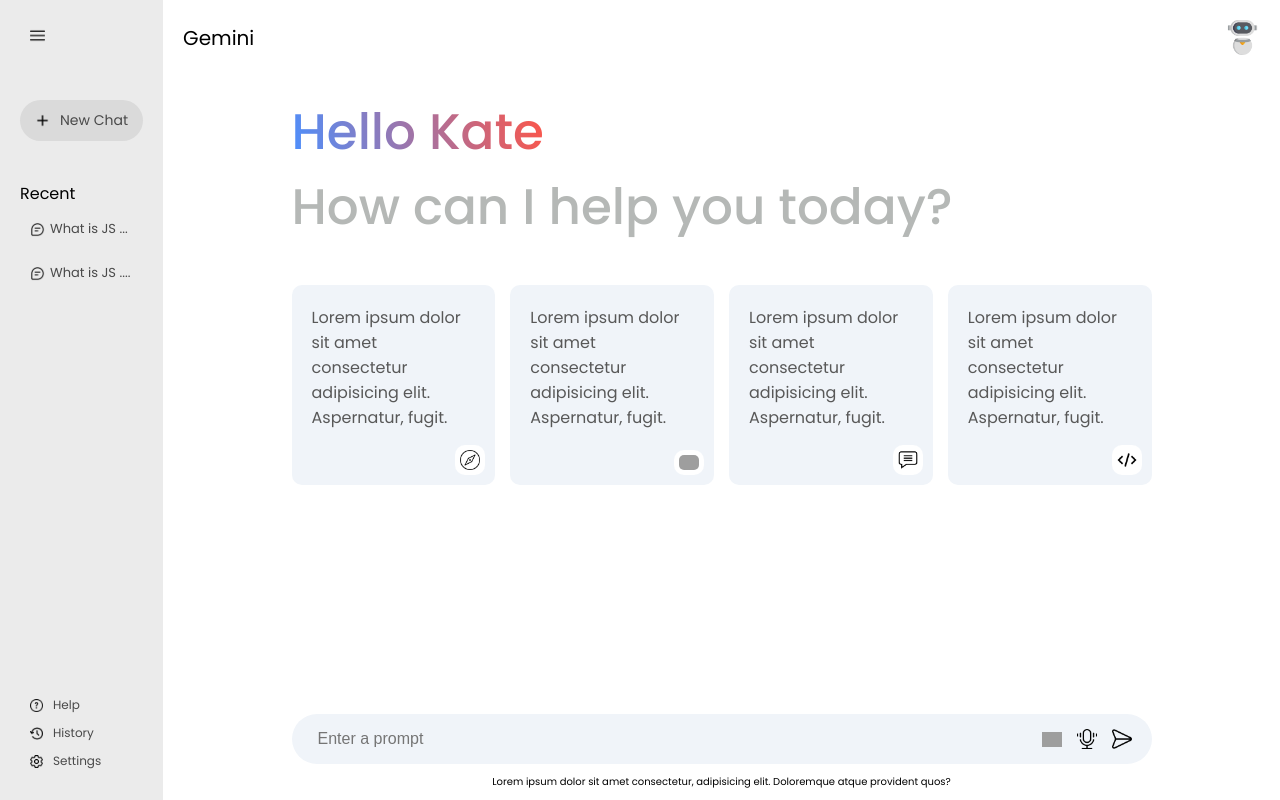
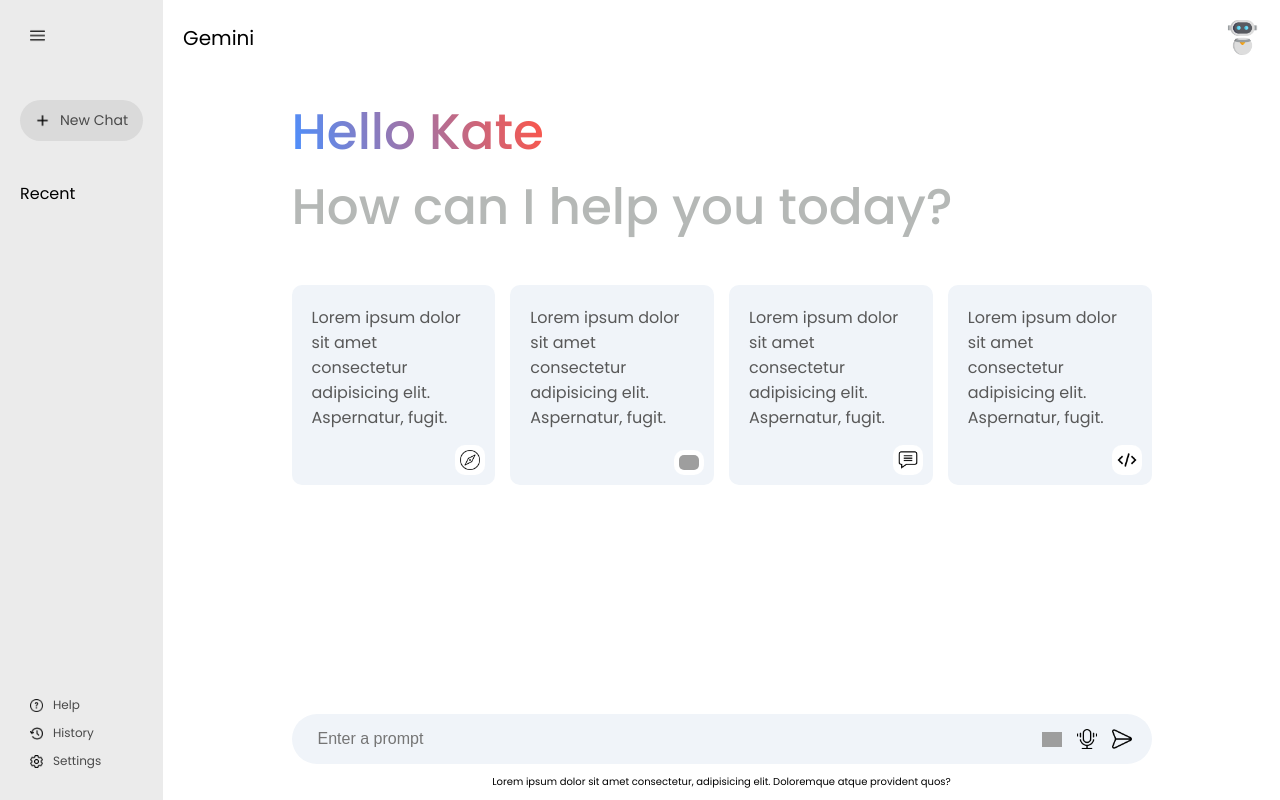
Before and after one commit to harishihan-c/Gemini-Clone, a React (Vite) app: page / in a window 1280 px wide. Both pictures are taken after a click on the picture 37 px from the left and 35 px from the top of the page. Built offline with nearby package versions, Linux system fonts and the light colour scheme; grey boxes are pictures that could not be loaded.

Commit message:
ft: logic added for recent button on side bar

```diff
--- a/src/Context/context.jsx
+++ b/src/Context/context.jsx
@@ -17,13 +17,25 @@
     }, 75 * index);
   };
 
-  const onSent = async () => {
+  const newChat = () => {
+    setShowResult(false);
+    setLoading(false);
+  };
+
+  const onSent = async (prompt) => {
     setResponse("");
     setShowResult(true);
     setLoading(true);
-    setRecentPrompt(input);
+    let AIresponse;
 
-    const AIresponse = await generate(input);
+    if (prompt !== undefined) {
+      setRecentPrompt(prompt);
+      AIresponse = await generate(prompt);
+    } else {
+      setRecentPrompt(input);
+      setPrevPrompt((prev) => [...prev, input]);
+      AIresponse = await generate(input);
+    }
 
     let responseArray = AIresponse.split("**");
     let newResponse = "";
@@ -43,9 +55,9 @@
       const nextWord = newResponseArray[i];
       delayPara(i, nextWord + " ");
     }
+
     setLoading(false);
     setInput("");
-    setPrevPrompt(input);
   };
 
   const contextValue = {
@@ -59,6 +71,8 @@
     recentPrompt,
     setRecentPrompt,
     response,
+    prevPrompt,
+    newChat
   };
 
   return (
--- a/src/components/SideBar/SideBar.jsx
+++ b/src/components/SideBar/SideBar.jsx
@@ -1,16 +1,29 @@
-import { useState } from "react";
+import { useContext, useState } from "react";
 import "./SideBar.css";
 import { assets } from "../../assets/assets";
+import { Context } from "../../Context/context";
 
 const SideBar = () => {
+  const { onSent, prevPrompt, setRecentPrompt, newChat } = useContext(Context);
+
   const [extended, setExtended] = useState(false);
+
+  const loadPrompt = async (prompt) => {
+    setRecentPrompt(prompt);
+    await onSent(prompt);
+  };
 
   return (
     <div className="sidebar">
       <div className="top">
-        <img onClick={() => setExtended( prev => !prev)} className="menu" src={assets.menu} alt="" />
+        <img
+          onClick={() => setExtended((prev) => !prev)}
+          className="menu"
+          src={assets.menu}
+          alt=""
+        />
 
-        <div className="new-chat">
+        <div className="new-chat" onClick={() => newChat()}>
           <img src={assets.add} alt="" />
           {extended ? <p>New Chat</p> : null}
         </div>
@@ -18,14 +31,15 @@
         {extended ? (
           <div className="recent">
             <p className="recent-title">Recent</p>
-            <div className="recent-chat">
-              <img src={assets.chat} alt="" />
-              <p>What is JS ...</p>
-            </div>
-            <div className="recent-chat">
-              <img src={assets.chat} alt="" />
-              <p>What is JS ....</p>
-            </div>
+
+            {prevPrompt.map((item, index) => {
+              return (
+                <div onClick={() => loadPrompt(item)} className="recent-chat">
+                  <img src={assets.chat} alt="" />
+                  <p>{item.slice(0, 18)}...</p>
+                </div>
+              );
+            })}
           </div>
         ) : null}
       </div>
```
